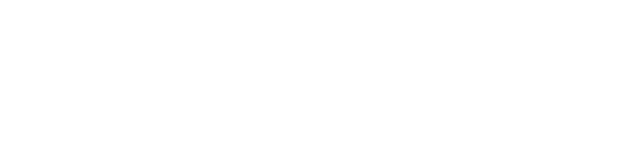
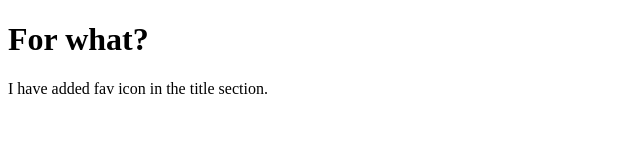
Before and after one commit to Shazzadul-Shakib/Day-1, a plain HTML site: page first.html in a window 1280 px wide. Shown: the whole page, without its empty margins (0-640 px from the left). Drawn offline with Linux system fonts and the light colour scheme.

Commit message:
Changed something

```diff
--- a/first.html
+++ b/first.html
@@ -8,6 +8,7 @@
   <title>My first web site</title>
 </head>
 <body>
-
+  <h1>For what?</h1>
+  <p>I have added fav icon in the title section.</p>
 </body>
 </html>
```
